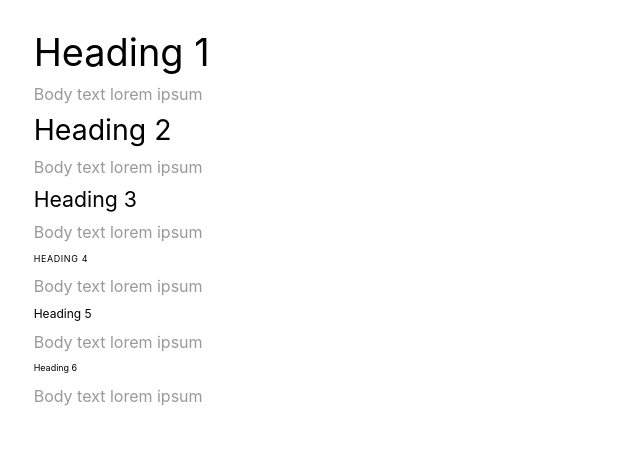
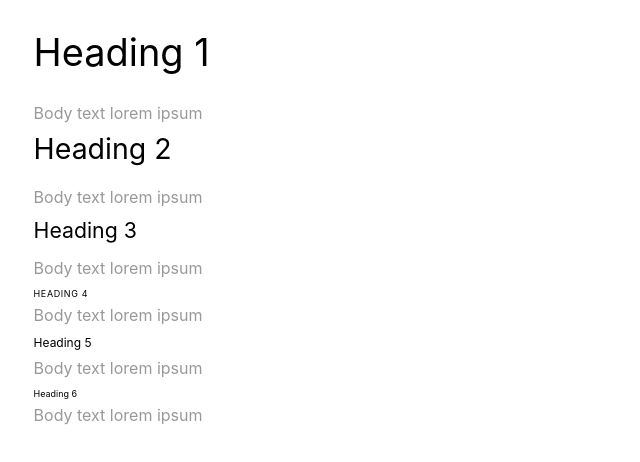
Before and after one commit to markmiro/markmiro, a Next.js app in the folder site/: page /stories/headings in a window 1280 px wide. Shown: the top 462 px of the page, without its empty margins (0-640 px from the left). Built offline with nearby package versions, Linux system fonts and the light colour scheme.

Commit message:
Tweak styling

```diff
--- a/site/components/theme.js
+++ b/site/components/theme.js
@@ -6,16 +6,16 @@ const ms = modularScale
 const round = (n) => Math.round(n * 100) / 100
 
 const space = [
-  round(ms(0, 8)) + 'px',
-  round(ms(1, 8)) + 'px',
-  round(ms(2, 8)) + 'px',
-  round(ms(3, 8)) + 'px',
-  round(ms(4, 8)) + 'px',
-  round(ms(5, 8)) + 'px',
-  round(ms(6, 8)) + 'px',
-  round(ms(7, 8)) + 'px',
-  round(ms(8, 8)) + 'px',
-  round(ms(9, 8)) + 'px',
+  round(ms(0, 0.5)) + 'em',
+  round(ms(1, 0.5)) + 'em',
+  round(ms(2, 0.5)) + 'em',
+  round(ms(3, 0.5)) + 'em',
+  round(ms(4, 0.5)) + 'em',
+  round(ms(5, 0.5)) + 'em',
+  round(ms(6, 0.5)) + 'em',
+  round(ms(7, 0.5)) + 'em',
+  round(ms(8, 0.5)) + 'em',
+  round(ms(9, 0.5)) + 'em',
 ]
 
 const fontSizes = {
@@ -45,7 +45,7 @@ The structure of colors from c0 to c8
 */
 export const colorsCss = css`
   :root {
-    --blue: ${setLightness(0.5, '#1b3daa')};
+    --blue: ${setLightness(0.5, '#2755bf')};
     --red: ${setLightness(0.5, '#f34228')};
 
     --c0: hsl(0deg, 0%, 100%);
@@ -56,7 +56,7 @@ export const colorsCss = css`
   }
   @media (prefers-color-scheme: dark) {
     :root {
-      --blue: ${setLightness(0.8, '#1b3daa')};
+      --blue: ${setLightness(0.8, '#2755bf')};
       --red: ${setLightness(0.8, '#f34228')};
 
       --c0: hsl(0deg, 0%, 0%);
@@ -86,8 +86,8 @@ export default {
     0: 0,
     1: '0.07em',
   },
-  lineHeights: ['1.3'],
-  fontWeights: ['300', '400', '600'],
+  lineHeights: ['1.43'],
+  fontWeights: ['300', '400', '700'],
   mediaQueries: {
     // Using this format to work with `react-responsive` package
     // EX: useMediaQuery({ query: '(min-device-width: 1824px)' })
--- a/site/pages/index.js
+++ b/site/pages/index.js
@@ -35,7 +35,7 @@ export default function Index() {
             `}
           />
           <div
-            style={{ marginTop: -6 /* Minor adjustment to visually align */ }}
+            style={{ marginTop: -5 /* Minor adjustment to visually align */ }}
           >
             <NavInner />
           </div>
```
